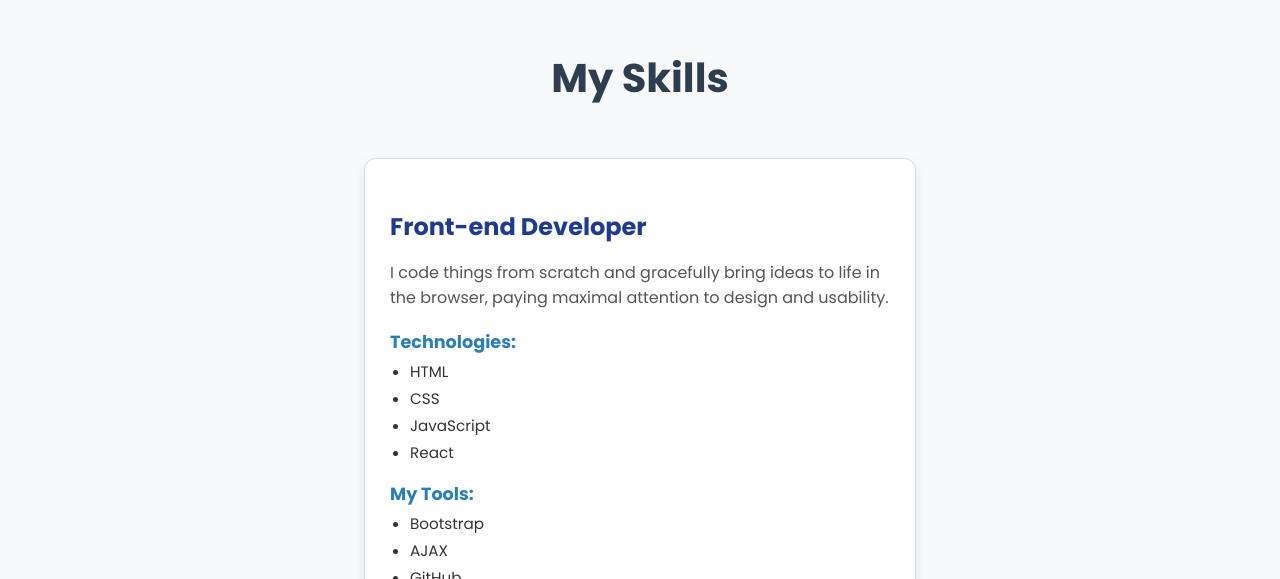
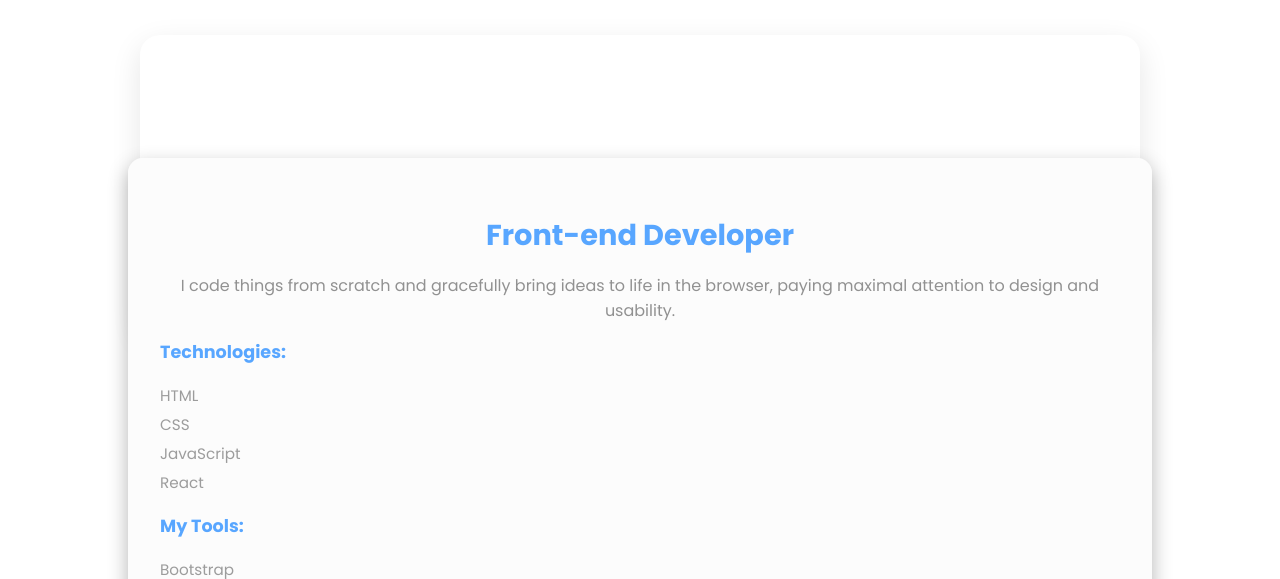
Before and after one commit to Freiderich/Portfolio, a React (Vite) app: page / in a window 1280 px wide. Shown: the part 4081-4660 px from the top of the page. Built offline with nearby package versions, Linux system fonts and the light colour scheme.

Commit message:
More appealing

```diff
--- a/src/components/Skills.jsx
+++ b/src/components/Skills.jsx
@@ -19,7 +19,10 @@ function Skills() {
 
   return (
     <section id="skills" className="skills-section">
-      <h1>My Skills</h1>
+      <h1>Skills</h1>
+
+      {/* Solid rectangle behind both boxes */}
+      <div className="skills-rectangle"></div>
 
       <div className="skills-container">
         {/* Frontend */}
--- a/src/styles/Skills.css
+++ b/src/styles/Skills.css
@@ -1,74 +1,90 @@
 .skills-section {
+  position: relative;
   padding: 100px 10%;
-  background: #f8f9fa; /* Light formal background */
-  color: #333;
+  background: #ffffff; /* dark formal background */
+  color: #e6edf3;
   text-align: center;
-  font-family: 'Poppins', sans-serif;
+  overflow: hidden;
 }
 
 .skills-section h1 {
   font-size: 2.5rem;
   margin-bottom: 50px;
-  color: #2c3e50;
+  color: #58a6ff;
 }
 
+
+/* Big rectangle behind both boxes */
+.skills-rectangle {
+  position: absolute;
+  top: 120px;           /* start below the heading */
+  left: 50%;
+  transform: translateX(-50%); /* center horizontally */
+  width: 90%;
+  max-width: 1000px;
+  height: 300px;        /* adjust as needed */
+  background: #ffffff;  /* solid white */
+  border-radius: 20px;
+  z-index: 0;           /* backmost layer */
+  box-shadow: 0 10px 30px rgba(0, 0, 0, 0.1);
+}
+
+
+
+/* Container for both boxes */
 .skills-container {
   display: flex;
-  justify-content: center;
-  gap: 40px;
+  justify-content: space-between;
+  gap: 1.5rem;
+  position: relative;
+  z-index: 1;           /* content above rectangle */
   flex-wrap: wrap;
 }
 
+
+/* Individual skill box */
 .skills-box {
-  background: #ffffff;
-  border: 1px solid #dcdcdc;
-  border-radius: 12px;
-  padding: 30px 25px;
-  width: 500px;
-  text-align: left;
-  box-shadow: 0 4px 12px rgba(0,0,0,0.08);
+  background: #fcfcfcfb;
+  padding: 2rem;
+  border-radius: 15px;
+  flex: 1 1 45%;
+  min-width: 10px;
+  box-shadow: 0 8px 20px rgba(0, 0, 0, 0.3);
   transition: transform 0.3s ease, box-shadow 0.3s ease;
 }
 
 .skills-box:hover {
   transform: translateY(-5px);
-  box-shadow: 0 8px 20px rgba(0,0,0,0.15);
+  box-shadow: 0 10px 25px rgba(88, 166, 255, 0.3);
 }
 
 .skills-box h2 {
-  font-size: 1.5rem;
-  color: #1f3a93;
-  margin-bottom: 15px;
+  font-size: 1.8rem;
+  color: #58a6ff;
+  margin-bottom: 10px;
 }
 
 .skills-box p {
-  font-size: 1rem;
+  color: #919191;
   line-height: 1.6;
   margin-bottom: 15px;
-  color: #555;
 }
 
 .skills-list h3 {
   font-size: 1.1rem;
-  margin-bottom: 5px;
-  color: #2980b9;
+  color: #58a6ff;
+  margin: 10px 0 5px;
+  text-align: left;
 }
 
 .skills-list ul {
-  margin: 0 0 15px 20px;
-  padding: 0;
+  list-style: none;
+  padding-left: 0;
+  text-align: left;
 }
 
 .skills-list li {
+  padding: 3px 0;
   font-size: 0.95rem;
-  margin-bottom: 4px;
-  color: #333;
+  color: #929292e8;
 }
-
-/* Responsive */
-@media (max-width: 768px) {
-  .skills-container {
-    flex-direction: column;
-    align-items: center;
-  }
-}
```
